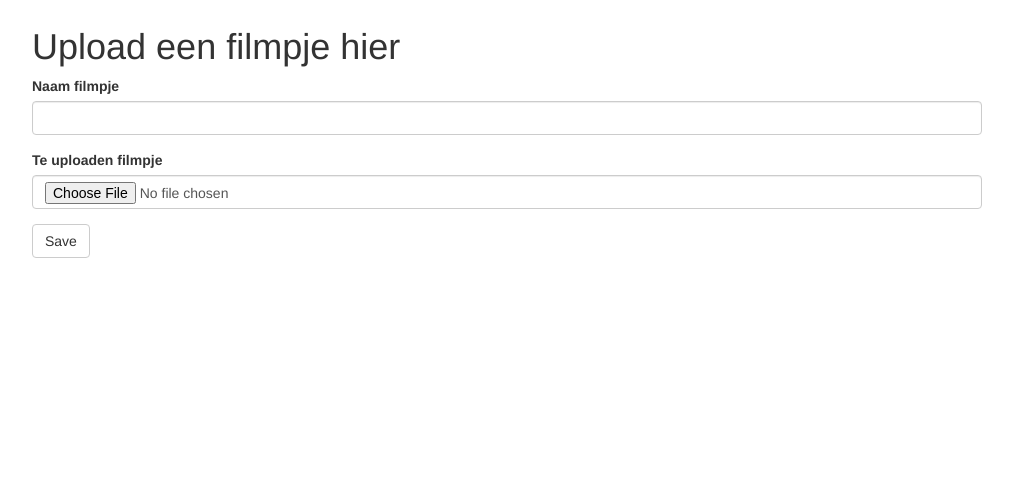
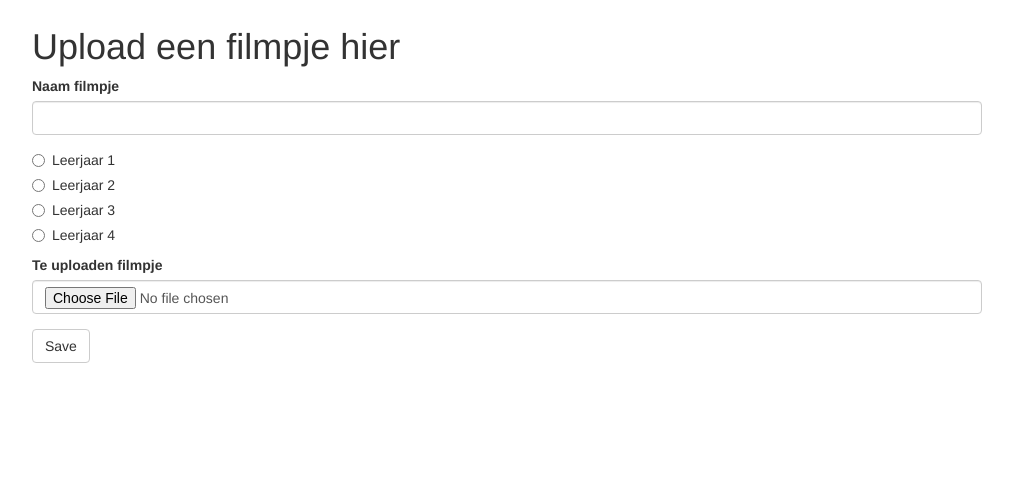
Before and after one commit to jkaan/Prince2-App, a PHP site: template templates/uploadClip.html.twig in a window 1280 px wide. Shown: the part 123-608 px from the top of the page, without its empty margins (133-1146 px from the left). Run offline with PHP 8.4, Linux system fonts and the light colour scheme; the template is opened without the code that fills it, so the values that code supplies are empty; some libraries are stand-ins or nearby versions.

Commit message:
Upload templates aangepast zodat ze de leerjaren ook bevatten nu.
Toevoegen van category entiteit die nu gemapt staat aan een Clip of Document

```diff
--- a/src/Entities/Clip.php
+++ b/src/Entities/Clip.php
@@ -38,6 +38,11 @@ class Clip
     private $path;
 
     private $clip;
+
+    /**
+     * @ORM\ManyToOne(targetEntity="Category")
+     */
+    private $category;
 
     /**
      * @return mixed
--- a/src/Entities/Document.php
+++ b/src/Entities/Document.php
@@ -38,6 +38,11 @@ class Document
     private $path;
 
     private $document;
+
+    /**
+     * @ORM\ManyToOne(targetEntity="Category")
+     */
+    private $category;
 
 
     /**
--- a/templates/uploadClip.html.twig
+++ b/templates/uploadClip.html.twig
@@ -7,6 +7,33 @@
             <label for="clipName">Naam filmpje</label>
             <input class="form-control" id="clipName" name="clipName" type="text"/>
         </div>
+
+        {# Radio buttons #}
+        <div class="radio">
+            <label>
+                <input type="radio" name="leerjaren" id="leerjaar1" value="1"/>
+                Leerjaar 1
+            </label>
+        </div>
+        <div class="radio">
+            <label>
+                <input type="radio" name="leerjaren" id="leerjaar2" value="2"/>
+                Leerjaar 2
+            </label>
+        </div>
+        <div class="radio">
+            <label>
+                <input type="radio" name="leerjaren" id="leerjaar3" value="3"/>
+                Leerjaar 3
+            </label>
+        </div>
+        <div class="radio">
+            <label>
+                <input type="radio" name="leerjaren" id="leerjaar4" value="4"/>
+                Leerjaar 4
+            </label>
+        </div>
+
         <div class="form-group">
             <label for="clip">Te uploaden filmpje</label>
             <input class="form-control" id="clip" name="clip" type="file"/>
```
Also changed, not shown: src/Entities/Category.php (added, +34 -0 lines), templates/uploadDocument.html.twig (+27 -0 lines).
